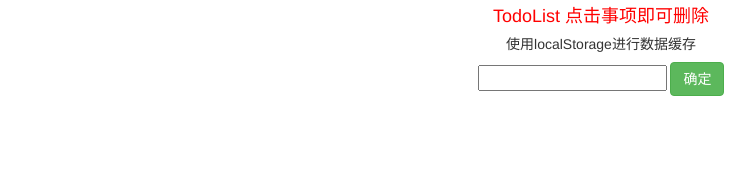
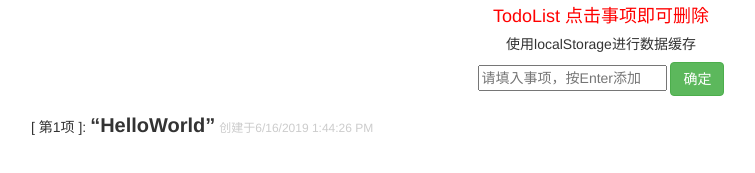
Before and after one commit to ZQ-jhon/TodoList-by-vue, a plain HTML site: page index.html in a window 1280 px wide. Shown: the part 203-376 px from the top of the page, without its empty margins (39-794 px from the left). Drawn offline with Linux system fonts and the light colour scheme.

Commit message:
fix: :bug: fix error for localstorage

```diff
--- a/index.html
+++ b/index.html
@@ -11,7 +11,7 @@
 
 	<body>
 		<script type="text/javascript">
-				if(localStorage.getItem('todolist')===''){
+				if(!localStorage.getItem('todolist')){
 				localStorage.setItem('todolist','HelloWorld');
 			}
 		</script>
```
Also changed, not shown: package-lock.json (added).
